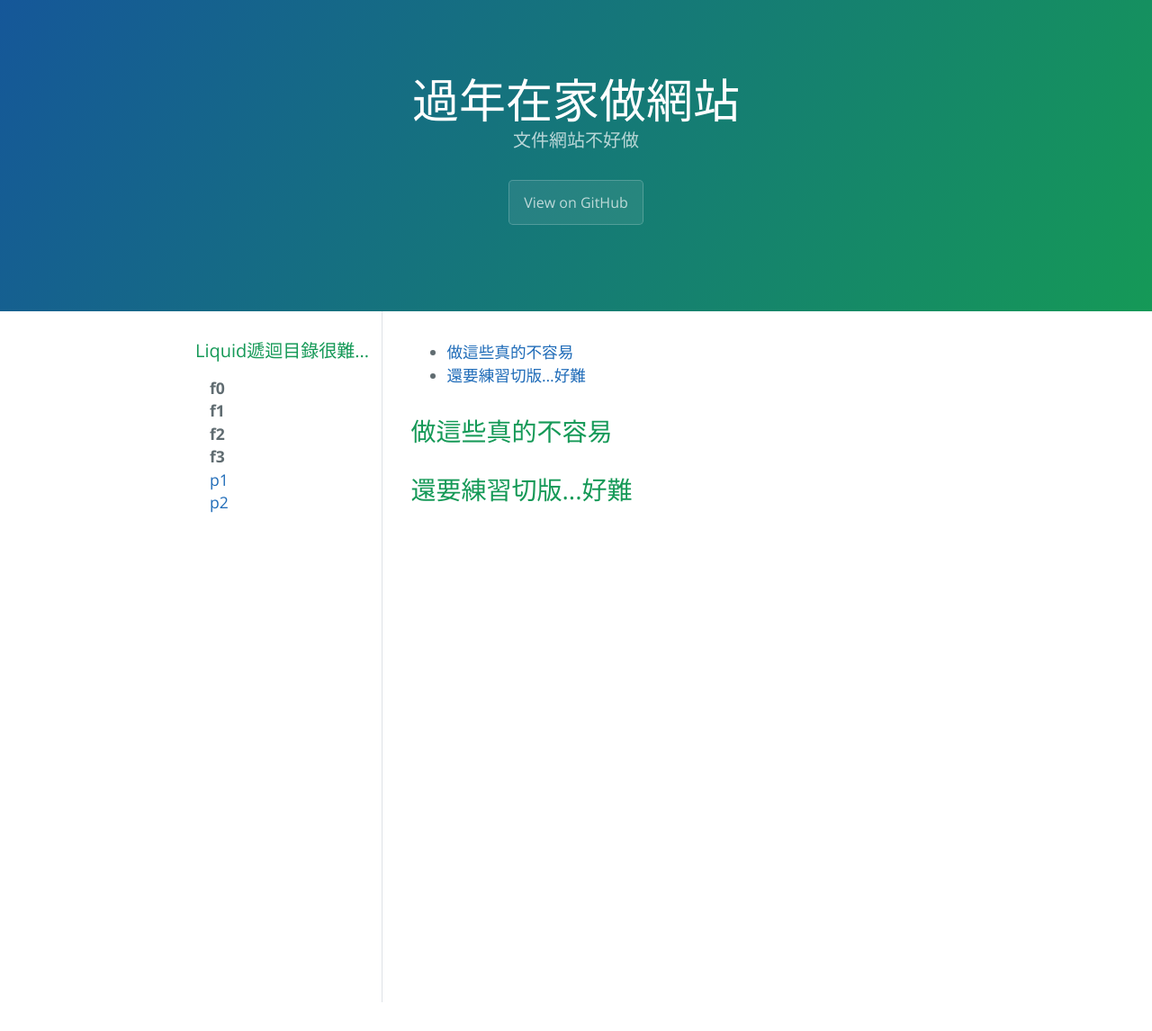
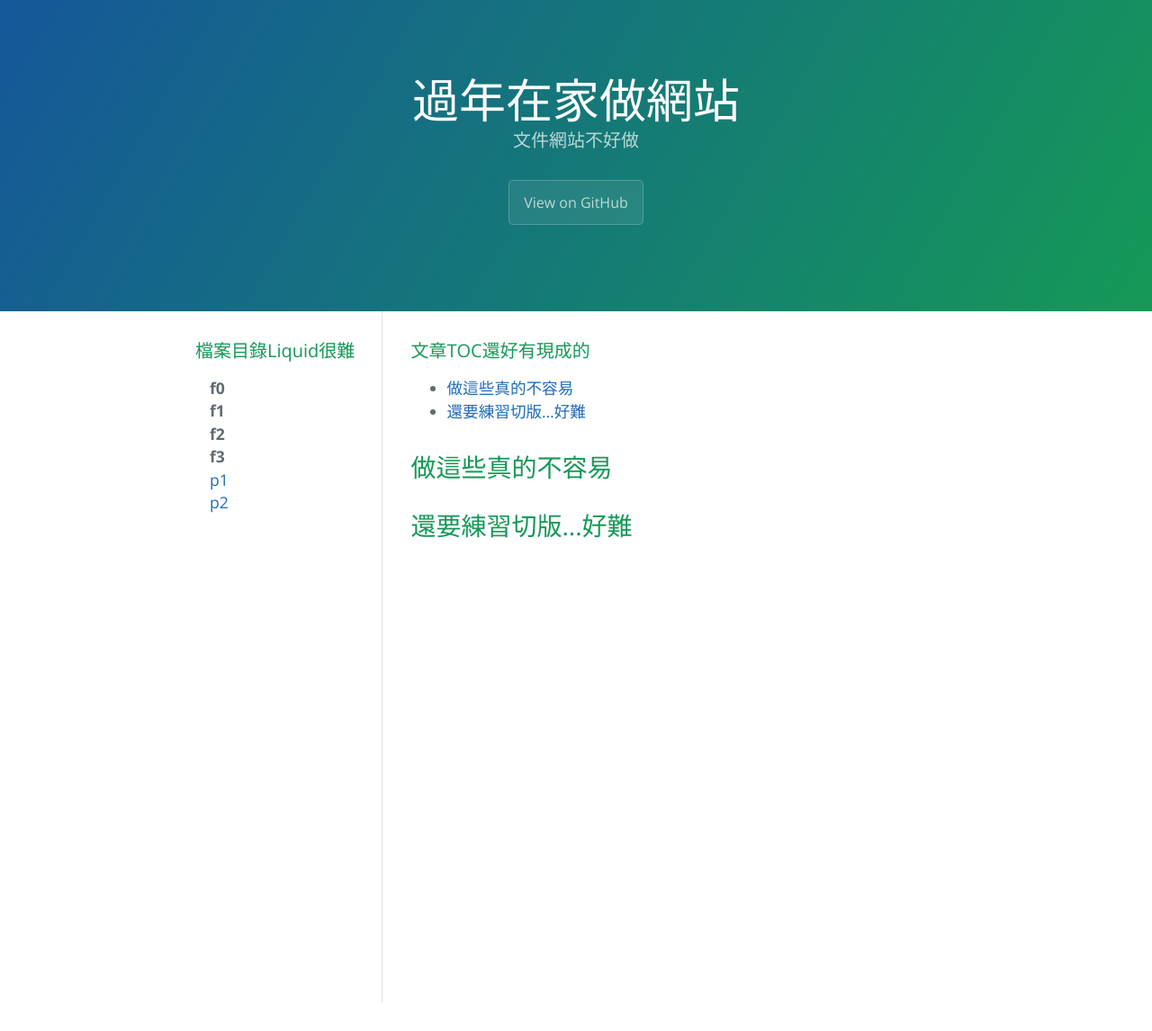
Before and after one commit to nocodingnolife-gh/DemoProject, a Jekyll site: the page built from docs/index.html, in a window 1280 px wide. Shown: the whole page at 90% size. Built offline with Jekyll 4.4.1, drawn with Linux system fonts in a browser that asks for light colours; nearby versions of some CDN libraries.

Commit message:
Unify titles of toc and side nav

```diff
--- a/docs/_includes/nav.html
+++ b/docs/_includes/nav.html
@@ -1,7 +1,5 @@
 {% assign pages = site.documents %}
 {% assign groups = pages | group_by_exp: "x", "x.id | split: '/' | shift: 2 | first" %}
-
-<h5>Liquid遞迴目錄很難...</h5>
 
 {% include nav-part.html groups=groups layer=2 %}
 
--- a/docs/_layouts/default.html
+++ b/docs/_layouts/default.html
@@ -36,10 +36,12 @@
     <main id="content" class="main-content" role="main">
         <div class="row">
             <div class="col-3 ui-side-nav border-right">
+                <h5>檔案目錄Liquid很難</h5>
                 {% include nav.html %}
             </div>
             <div class="col-9 ui-content">
                 <div class="ui-toc">
+                    <h5>文章TOC還好有現成的</h5>
                     {% include toc.html html=content %}
                 </div>
                 {{ content }}
```
